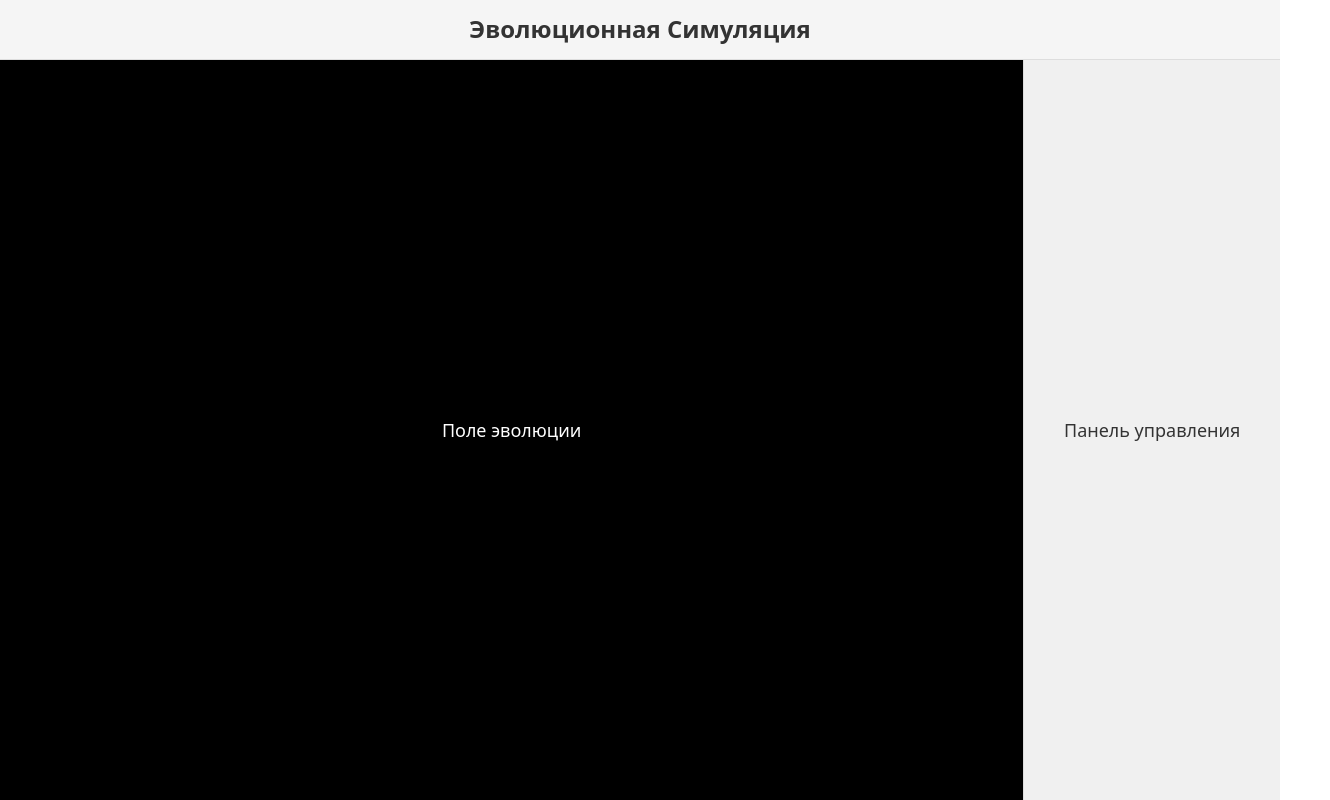
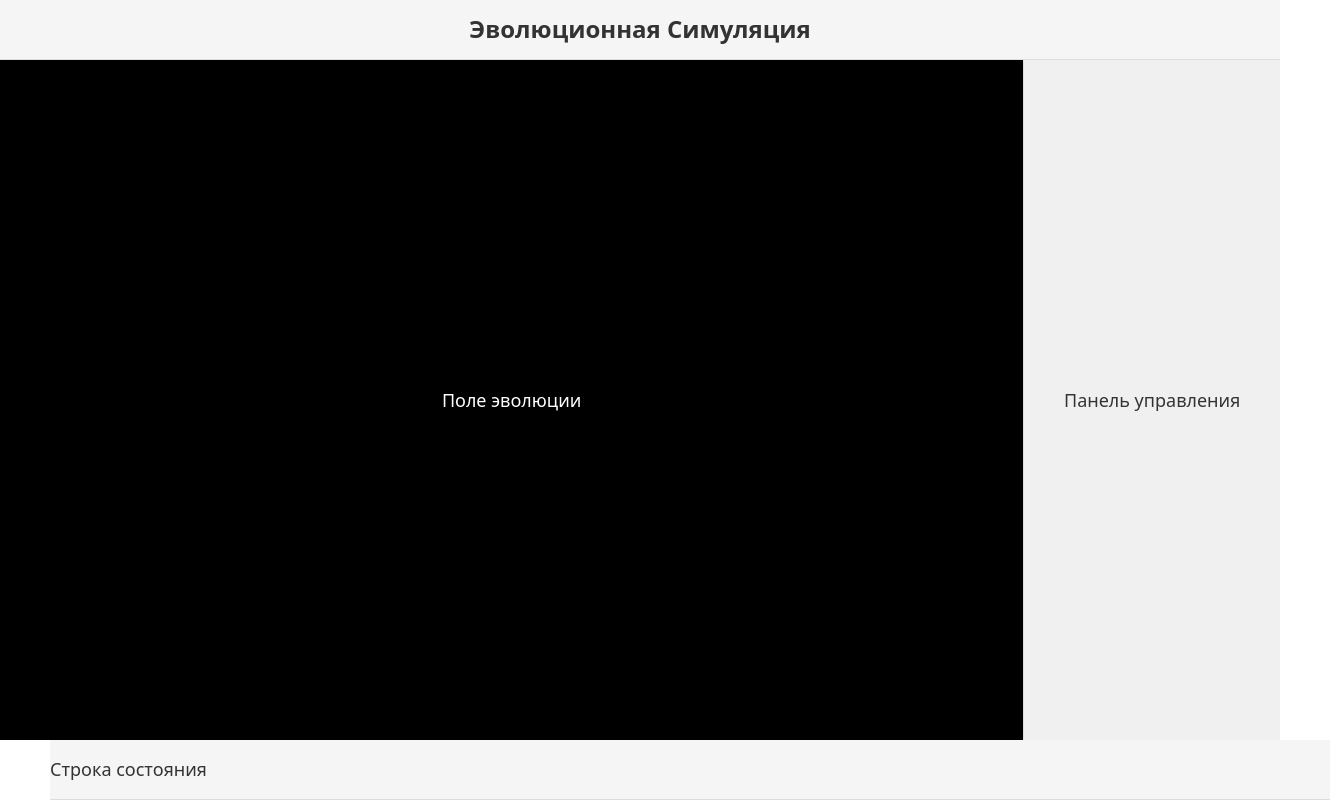
Before and after one commit to K1rush4/Its-hard-to-be-a-god, a React (Vite) app: page / in a window 1280 px wide. Shown: the whole page, 1330 px wide, since content can reach past the window. Built offline with nearby package versions, Linux system fonts and the light colour scheme.

Commit message:
Макет обновлен

```diff
--- a/src/App.css
+++ b/src/App.css
@@ -1,11 +1,9 @@
-/* Сброс стандартных отступов */
 * {
     margin: 0;
     padding: 0;
     box-sizing: border-box;
 }
 
-/* Основной контейнер */
 .app {
     width: 100vw;
     height: 100vh;
@@ -14,8 +12,7 @@
     background: white;
 }
 
-/* Заголовок - во всю ширину */
-.header {
+.header-container {
     width: 100%;
     height: 60px;
     background: #f5f5f5;
@@ -25,19 +22,17 @@
     border-bottom: 1px solid #ddd;
 }
 
-.header h1 {
+.header-container h1 {
     font-size: 24px;
     color: #333;
 }
 
-/* Контейнер с полем и управлением - ОСНОВНОЙ FLEX */
 .simulation-container {
     flex: 1;
     display: flex;
     width: 100%;
 }
 
-/* Левая часть - поле эволюции (4/5) */
 .simulation-canvas {
     flex: 4; /* 4 части из 5 */
     background: #000;
@@ -48,7 +43,6 @@
     font-size: 18px;
 }
 
-/* Правая часть - управление (1/5) */
 .controls-panel {
     flex: 1; /* 1 часть из 5 */
     background: #f0f0f0;
@@ -59,3 +53,15 @@
     color: #333;
     font-size: 18px;
 }
+
+.status-bar {
+    width: 100%;
+    height: 60px;
+    background: #f5f5f5;
+    font-size: 18px;
+    color: #333;
+    display: flex;
+    align-items: center;
+    margin-left: 50px;
+    border-bottom: 1px solid #ddd;
+}
--- a/src/App.tsx
+++ b/src/App.tsx
@@ -1,16 +1,14 @@
 import './App.css';
 import SimulationContainer from './components/SimulationContainer';
+import StatusBar from "./components/StatusBar.tsx";
+import HeaderContainer from "./components/HeaderContainer.tsx";
 
 function App() {
   return (
     <div className="app">
-      {/* Заголовок во всю ширину */}
-      <header className="header">
-        <h1>Эволюционная Симуляция</h1>
-      </header>
-
-      {/* Контейнер с полем и управлением */}
-      <SimulationContainer />
+      <HeaderContainer/>
+      <SimulationContainer/>
+      <StatusBar/>
     </div>
   );
 }
--- /dev/null
+++ b/src/components/HeaderContainer.tsx
@@ -0,0 +1,9 @@
+const HeaderContainer = () => {
+  return (
+    <header className="header-container">
+      <h1>Эволюционная Симуляция</h1>
+    </header>
+  );
+};
+
+export default HeaderContainer;
--- a/src/components/SimulationContainer.tsx
+++ b/src/components/SimulationContainer.tsx
@@ -4,11 +4,9 @@ import SimulationCanvas from './SimulationCanvas';
 const SimulationContainer = () => {
   return (
     <div className="simulation-container">
-      {/* Левая часть - поле (4/5) */}
       <SimulationCanvas />
+      <ControlsPanel />
 
-      {/* Правая часть - управление (1/5) */}
-      <ControlsPanel />
     </div>
   );
 };
--- /dev/null
+++ b/src/components/StatusBar.tsx
@@ -0,0 +1,9 @@
+const StatusBar = () => {
+  return (
+    <div className="status-bar">
+      Строка состояния
+    </div>
+  );
+};
+
+export default StatusBar;
```
Also changed, not shown: src/components/Layout.tsx (deleted).
